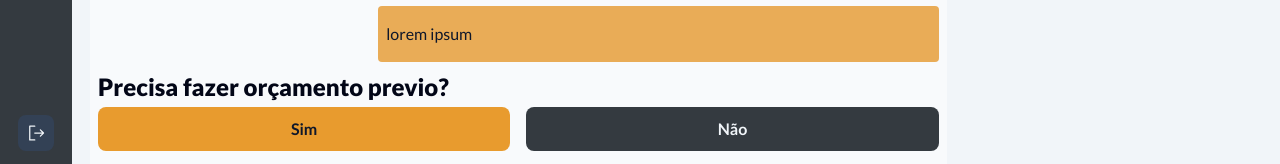
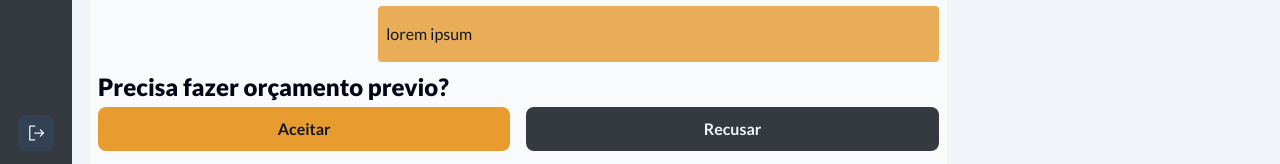
Before and after one commit to DFelipe1/QuebraGalho, a React (Vite) app: page /chats/1 in a window 1280 px wide. Both pictures are taken after a click on the button "Aceitar". Shown: the part 633-797 px from the top of the page. Built offline with nearby package versions, Linux system fonts and the light colour scheme.

Commit message:
create steps chats

```diff
--- a/src/Views/chats/index.tsx
+++ b/src/Views/chats/index.tsx
@@ -1,14 +1,18 @@
-import { DotsThree, PaperPlaneTilt } from "@phosphor-icons/react";
-import { Button } from "../../components/button";
+import { DotsThree } from "@phosphor-icons/react";
 import { FormEvent, useState } from "react";
 import { Messages } from "../../components/messages";
+import { AnaliticService } from "./step/analiticService";
+import { NeedBudget } from "./step/needBudget";
+import { ChatStep } from "./step/chatStep";
+import { FinishBudget } from "./step/finishBudget";
+import { AcceptedBudget } from "./step/acceptedBudget";
+import { useNavigate } from "react-router-dom";
 
 export function Chat() {
 
-    const [isAnalitic, setIsAnalitic] = useState(false)
-    const [isBudget, setIsBudget] = useState(false)
-    const [isFinal, setIsFinal] = useState(false)
-    const [acceptedBudget, setAcceptedBudget] = useState(false)
+    const navigate = useNavigate()
+
+    const [steps, setSteps] = useState<Chat>('isAnalitic')
     const [messages, setMessages] = useState([
         {
             id: '1',
@@ -36,7 +40,11 @@ export function Chat() {
 
         setMessages([...messages, {id: '4', author: 'me', message: e.target.message.value}])
 
-        setIsFinal(true)
+        setSteps('isFinal')
+    }
+
+    function acceptedBudget() {
+        navigate('/contract/')
     }
 
     return (
@@ -69,83 +77,13 @@ export function Chat() {
                         ))
                     }
                 </div>
-
-
-
             </div>
 
-           {!isAnalitic && (
-             <div className="w-full h-fit space-y-1">
-                <strong className="text-2xl text-slate-950 font-extrabold leading-snug">
-                    Aceita analisar esse serviço?
-                </strong>
-                <form className="flex w-full gap-4">
-                    <Button onClick={() => setIsAnalitic(true)} size="full">Aceitar</Button>
-                    <Button variant="secondary" size="full">Recusar</Button>
-                </form>
-            </div>
-           )}
-
-           {isAnalitic && !isBudget && (
-             <div className="w-full h-fit space-y-1">
-                <strong className="text-2xl text-slate-950 font-extrabold leading-snug">
-                    Precisa fazer orçamento previo?
-                </strong>
-                <form className="flex w-full gap-4">
-                    <Button onClick={() => setIsBudget(true)} size="full">Sim</Button>
-                    <Button variant="secondary" size="full">Não</Button>
-                </form>
-            </div>
-           )}
-
-           {isAnalitic && isBudget && (
-             <div className="w-full h-fit space-y-1">
-                <strong className="text-base text-slate-500 font-normal leading-relaxed">
-                    Ofereça seu preço e data da visita
-                </strong>
-                <form
-                    onSubmit={e => handleNewMassage(e)}
-                    action=""
-                    className="w-full p-3 rounded-lg flex justify-between bg-slate-700 gap-4"
-                >
-                    <input
-                        type="text"
-                        name="message"
-                        className="w-full bg-transparent outline-none text-slate-200 leading-normal"
-                        placeholder="Digite sua mensagem aqui"
-                    />
-                    <Button type="submit">
-                        <PaperPlaneTilt size={20} weight="fill"/>
-                    </Button>
-                </form>
-            </div>
-
-           )}
-
-           {isFinal && (
-             <div className="w-full h-fit space-y-1">
-                <strong className="text-2xl text-slate-950 font-extrabold leading-snug">
-                    Deseja finalizar orçamento?
-                </strong>
-                <form className="flex w-full gap-4">
-                    <Button onClick={() => setAcceptedBudget(true)} size="full">Sim</Button>
-                    <Button onClick={() => setIsFinal(false)} variant="secondary" size="full">Não</Button>
-                </form>
-            </div>
-           )}
-
-           {acceptedBudget && (
-             <div className="w-full h-fit space-y-1">
-                <strong className="text-2xl text-slate-950 font-extrabold leading-snug">
-                    Aceita o orçamento?
-                </strong>
-                <form className="flex w-full gap-4">
-                    <Button onClick={() => console.log("notificação")} size="full">Sim</Button>
-                    <Button onClick={() => setAcceptedBudget(false)} variant="secondary" size="full">Não</Button>
-                </form>
-            </div>
-           )}
-
+            {steps === "isAnalitic" &&  <AnaliticService setSteps={setSteps}/>}
+            {steps === "isBudget" &&  <NeedBudget setSteps={setSteps}/>}
+            {steps === "message" &&  <ChatStep handleNewMassage={handleNewMassage}/>}
+            {steps === "isFinal" &&  <FinishBudget setSteps={setSteps}/>}
+            {steps === "acceptedBudget" &&  <AcceptedBudget acceptedBudget={acceptedBudget} setSteps={setSteps}/>}
 
         </div>
     )
--- /dev/null
+++ b/src/Views/chats/step/acceptedBudget.tsx
@@ -0,0 +1,19 @@
+import { Button } from "../../../components/button";
+
+interface AcceptedBudgetProps {
+    acceptedBudget: () => void
+    setSteps: (string: Chat) => void
+}
+export function AcceptedBudget({ acceptedBudget, setSteps }: AcceptedBudgetProps){
+    return (
+        <div className="w-full h-fit space-y-1">
+             <strong className="text-2xl text-slate-950 font-extrabold leading-snug">
+                Aceita o orçamento?
+            </strong>
+            <form className="flex w-full gap-4">
+                <Button onClick={acceptedBudget} size="full">Aceitar</Button>
+                <Button onClick={() => setSteps('isAnalitic')} variant="secondary" size="full">Recusar</Button>
+            </form>
+        </div>
+    )
+}
--- /dev/null
+++ b/src/Views/chats/step/analiticService.tsx
@@ -0,0 +1,18 @@
+import { Button } from "../../../components/button";
+
+interface AnaliticServiceProps {
+    setSteps: (string: Chat) => void
+}
+export function AnaliticService({ setSteps }: AnaliticServiceProps){
+    return (
+        <div className="w-full h-fit space-y-1">
+            <strong className="text-2xl text-slate-950 font-extrabold leading-snug">
+                Aceita analisar esse serviço?
+            </strong>
+            <form className="flex w-full gap-4">
+                <Button onClick={() => setSteps('isBudget')} size="full">Aceitar</Button>
+                <Button variant="secondary" size="full">Recusar</Button>
+            </form>
+        </div>
+    )
+}
--- /dev/null
+++ b/src/Views/chats/step/chatStep.tsx
@@ -0,0 +1,31 @@
+import { FormEvent } from "react";
+import { Button } from "../../../components/button";
+import { PaperPlaneTilt } from "@phosphor-icons/react";
+
+interface ChatProps {
+    handleNewMassage: (e: FormEvent<HTMLFormElement>) => void
+}
+export function ChatStep({ handleNewMassage }: ChatProps){
+    return (
+        <div className="w-full h-fit space-y-1">
+            <strong className="text-base text-slate-500 font-normal leading-relaxed">
+                Ofereça seu preço e data da visita
+            </strong>
+            <form
+                onSubmit={e => handleNewMassage(e)}
+                action=""
+                className="w-full p-3 rounded-lg flex justify-between bg-slate-700 gap-4"
+            >
+                <input
+                    type="text"
+                    name="message"
+                    className="w-full bg-transparent outline-none text-slate-200 leading-normal"
+                    placeholder="Digite sua mensagem aqui"
+                />
+                <Button type="submit">
+                    <PaperPlaneTilt size={20} weight="fill"/>
+                </Button>
+            </form>
+        </div>
+    )
+}
--- /dev/null
+++ b/src/Views/chats/step/finishBudget.tsx
@@ -0,0 +1,18 @@
+import { Button } from "../../../components/button";
+
+interface FinishBudgetProps {
+    setSteps: (step: Chat) => void
+}
+export function FinishBudget({ setSteps }: FinishBudgetProps){
+    return (
+        <div className="w-full h-fit space-y-1">
+             <strong className="text-2xl text-slate-950 font-extrabold leading-snug">
+                Deseja finalizar orçamento?
+            </strong>
+            <form className="flex w-full gap-4">
+                <Button onClick={() => setSteps('acceptedBudget')} size="full">Aceitar</Button>
+                <Button onClick={() => setSteps('message')} variant="secondary" size="full">Recusar</Button>
+            </form>
+        </div>
+    )
+}
--- /dev/null
+++ b/src/Views/chats/step/needBudget.tsx
@@ -0,0 +1,18 @@
+import { Button } from "../../../components/button";
+
+interface NeedBudgetProps {
+    setSteps: (string: Chat) => void
+}
+export function NeedBudget({ setSteps }: NeedBudgetProps){
+    return (
+        <div className="w-full h-fit space-y-1">
+            <strong className="text-2xl text-slate-950 font-extrabold leading-snug">
+                Precisa fazer orçamento previo?
+            </strong>
+            <form className="flex w-full gap-4">
+                <Button onClick={() => setSteps('message')} size="full">Aceitar</Button>
+                <Button onClick={() => setSteps('isFinal')} variant="secondary" size="full">Recusar</Button>
+            </form>
+        </div>
+    )
+}
--- /dev/null
+++ b/src/Views/chats/types/steps.d.ts
@@ -0,0 +1 @@
+type Chat = 'isAnalitic' | 'isBudget' | 'message' | 'isFinal' | 'acceptedBudget'
```
